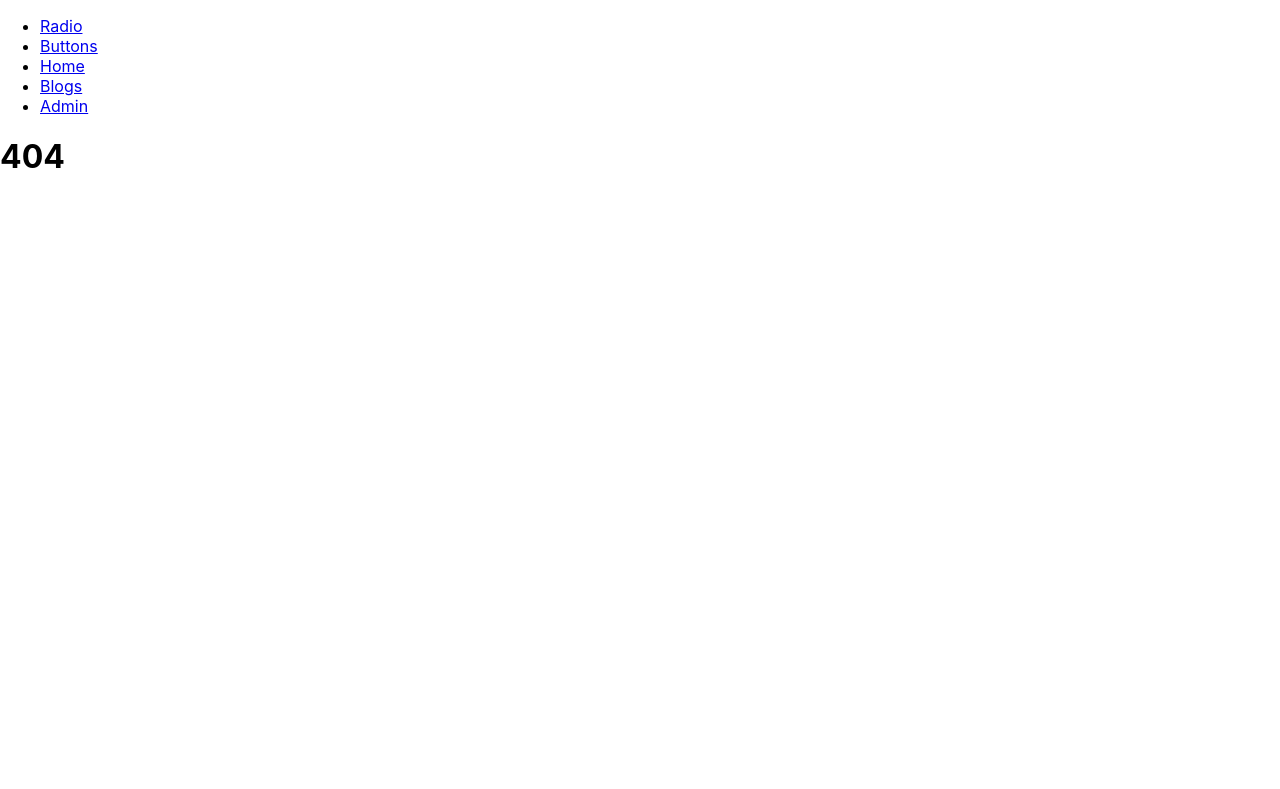
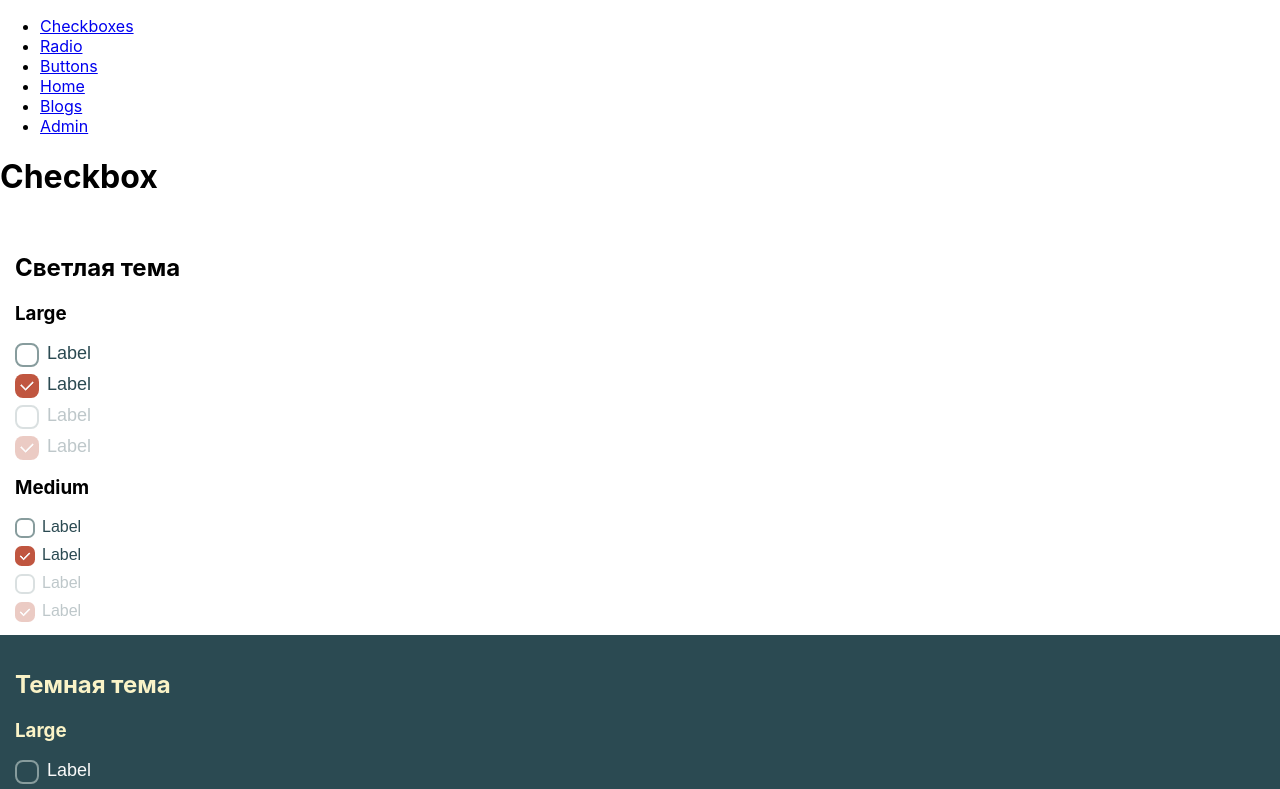
Before and after one commit to leenwood/frontend-app, a React (Create React App) app: page /checkboxes in a window 1280 px wide. Before the commit this address had no page. Shown: the top 789 px of the page. Built offline with nearby package versions, Linux system fonts and the light colour scheme.

Commit message:
IOT-front-4 to IOT-front-7

```diff
--- a/src/App.js
+++ b/src/App.js
@@ -9,6 +9,7 @@ import Admin from "./pages/Admin";
 import NoPage from "./pages/NoPage";
 import Buttons from "./pages/Buttons";
 import RadioButtons from "./pages/RadioButtons";
+import Checkboxes from "./pages/Checkboxes";
 
 function App() {
     return (
@@ -16,6 +17,7 @@ function App() {
             <Routes>
                 <Route path="/" element={<Layout/>}>
                     <Route index element={<Home/>}/>
+                    <Route path="checkboxes" element={<Checkboxes/>}/>
                     <Route path="buttons" element={<Buttons/>}/>
                     <Route path="radiobuttons" element={<RadioButtons/>}/>
                     <Route path="blogs" element={<Blogs/>} />
--- /dev/null
+++ b/src/pages/Checkboxes.js
@@ -0,0 +1,72 @@
+import React from "react";
+import '../styles/checkboxes.css';
+
+function Checkboxes() {
+    return <div className="radio--example">
+        <h1>Checkbox</h1>
+        <div className="light--theme__radio--example theme--wrapper">
+            <h2>Светлая тема</h2>
+            <h3>Large</h3>
+            <div className="wrapper">
+                <input id="cll1" type="checkbox" name="ll-checkbox"/>
+                <label className="light--theme large" htmlFor="cll1">Label</label>
+
+                <input id="cll2" type="checkbox" name="ll-checkbox" checked/>
+                <label className="light--theme large" htmlFor="cll2">Label</label>
+
+                <input id="cll3" type="checkbox" name="ll-checkbox-disabled" disabled/>
+                <label className="light--theme large" htmlFor="cll3">Label</label>
+
+                <input id="cll4" type="checkbox" name="ll-checkbox-disabled" checked disabled/>
+                <label className="light--theme large" htmlFor="cll4">Label</label>
+            </div>
+            <h3>Medium</h3>
+            <div className="wrapper">
+                <input id="cml1" type="checkbox" name="ll-checkbox"/>
+                <label className="light--theme medium" htmlFor="cml1">Label</label>
+
+                <input id="cml2" type="checkbox" name="ll-checkbox" checked/>
+                <label className="light--theme medium" htmlFor="cml2">Label</label>
+
+                <input id="cml3" type="checkbox" name="ll-checkbox-disabled" disabled/>
+                <label className="light--theme medium" htmlFor="cml3">Label</label>
+
+                <input id="cml4" type="checkbox" name="ll-checkbox-disabled" checked disabled/>
+                <label className="light--theme medium" htmlFor="cml4">Label</label>
+            </div>
+        </div>
+        <div className="dark--theme__radio--example theme--wrapper">
+            <h2>Темная тема</h2>
+            <h3>Large</h3>
+            <div className="wrapper">
+                <input id="cld1" type="checkbox" name="ld-radio"/>
+                <label className="dark--theme large" htmlFor="cld1">Label</label>
+
+                <input id="cld2" type="checkbox" name="ld-radio" checked/>
+                <label className="dark--theme large" htmlFor="cld2">Label</label>
+
+                <input id="cld3" type="checkbox" name="ld-radio-disabled" disabled/>
+                <label className="dark--theme large" htmlFor="cld3">Label</label>
+
+                <input id="cld4" type="checkbox" name="ld-radio-disabled" checked disabled/>
+                <label className="dark--theme large" htmlFor="cld4">Label</label>
+            </div>
+            <h3>Medium</h3>
+            <div className="wrapper">
+                <input id="cmd1" type="checkbox" name="md-radio"/>
+                <label className="dark--theme medium" htmlFor="cmd1">Label</label>
+
+                <input id="cmd2" type="checkbox" name="md-radio" checked/>
+                <label className="dark--theme medium" htmlFor="cmd2">Label</label>
+
+                <input id="cmd3" type="checkbox" name="md-radio-disabled" disabled/>
+                <label className="dark--theme medium" htmlFor="cmd3">Label</label>
+
+                <input id="cmd4" type="checkbox" name="md-radio-disabled" checked disabled/>
+                <label className="dark--theme medium" htmlFor="cmd4">Label</label>
+            </div>
+        </div>
+    </div>
+}
+
+export default Checkboxes;
--- a/src/pages/Layout.js
+++ b/src/pages/Layout.js
@@ -5,6 +5,9 @@ const Layout = () => {
         <>
             <nav>
                 <ul>
+                    <li>
+                        <Link to="/checkboxes">Checkboxes</Link>
+                    </li>
                     <li>
                         <Link to="/radiobuttons">Radio</Link>
                     </li>
--- /dev/null
+++ b/src/styles/checkboxes.css
@@ -0,0 +1,158 @@
+label {
+    font-family: 'Poppins', sans-serif;
+    font-weight: 400;
+
+    position: relative;
+    cursor: pointer;
+    box-sizing: border-box;
+}
+
+label.large {
+    font-size: 18px;
+    padding-left: 32px;
+}
+
+label.medium {
+    font-size: 16px;
+    padding-left: 27px;
+}
+
+label.light--theme {
+    color: #2B4A52;
+}
+
+label.dark--theme {
+    color: #F9F9F9;
+}
+
+/* CHECKBOX */
+
+input[type=checkbox] {
+    display: none;
+}
+
+input[type=checkbox] + label:before {
+    content: "";
+    display: inline-block;
+    border: 2px solid #879C9D;
+    border-radius: 33%;
+    -moz-box-sizing: border-box;
+    box-sizing: border-box;
+    position: absolute;
+    left: 0;
+}
+
+input[type=checkbox] + label.large:before {
+    height: 24px;
+    width: 24px;
+}
+
+input[type=checkbox] + label.medium:before {
+    height: 20px;
+    width: 20px;
+}
+
+input[type=checkbox]:disabled + label {
+    opacity: .3;
+}
+
+input[type=checkbox] + label:after {
+    border: 2px solid #F9F9F9;
+    border-radius: 10%;
+    border-top: none;
+    border-right: none;
+    content: "";
+    left: 6px;
+    opacity: 0;
+    position: absolute;
+    top: 6px;
+    transform: rotate(-45deg);
+    width: 10px;
+    height: 6px;
+}
+
+input[type=checkbox] + label.medium:after {
+    width: 8px;
+    height: 4px;
+    left: 5px;
+    top: 6px;
+}
+
+input[type=checkbox]:checked + label:after {
+    opacity: 1;
+}
+
+/* CHECKBOX LIGHT */
+
+input[type=checkbox]:checked + label.light--theme:before,
+input[type=checkbox]:checked:enabled + label.light--theme:hover:before {
+    background-color: #C05640;
+    border: 0;
+}
+
+input[type=checkbox]:enabled + label.light--theme:hover {
+    color: #537173;
+}
+
+input[type=checkbox]:enabled + label.light--theme:active,
+input[type=checkbox]:enabled + label.light--theme:focus {
+    color: #2B4A52;
+}
+
+input[type=checkbox]:enabled + label.light--theme:hover:before {
+    background-color: #537173;
+    border-color: #537173;
+    opacity: .9;
+}
+
+input[type=checkbox]:checked:enabled + label.light--theme:hover:after {
+    border-color: #537173;
+}
+
+input[type=checkbox]:enabled + label.light--theme:active:before,
+input[type=checkbox]:enabled + label.light--theme:focus:before{
+    background-color: #2B4A52;
+    border-color: #2B4A52;
+}
+
+input[type=checkbox]:checked:enabled + label.light--theme:active:after,
+input[type=checkbox]:checked:enabled + label.light--theme:focus:after {
+    border-color: #F9F9F9;
+}
+
+/* CHECKBOX DARK */
+
+input[type=checkbox]:checked + label.dark--theme:before,
+input[type=checkbox]:checked:enabled + label.dark--theme:hover:before {
+    background-color: #C05640;
+    border: 0;
+}
+
+input[type=checkbox]:enabled + label.dark--theme:hover {
+    color: #F3EADD;
+}
+
+input[type=checkbox]:enabled + label.dark--theme:active,
+input[type=checkbox]:enabled + label.dark--theme:focus {
+    color: #F9F9F9;
+}
+
+input[type=checkbox]:enabled + label.dark--theme:hover:before {
+    background-color: #F3EADD;
+    border-color: #F3EADD;
+}
+
+input[type=checkbox]:checked:enabled + label.dark--theme:hover:after {
+    border-color: #F3EADD;
+}
+
+input[type=checkbox]:enabled + label.dark--theme:active:before,
+input[type=checkbox]:enabled + label.dark--theme:focus:before{
+    background-color: #F9F9F9;
+    border-color: #F9F9F9;
+}
+
+input[type=checkbox]:checked:enabled + label.dark--theme:active:after,
+input[type=checkbox]:checked:enabled + label.dark--theme:focus:after {
+    border-color: #F9F9F9;
+}
```
